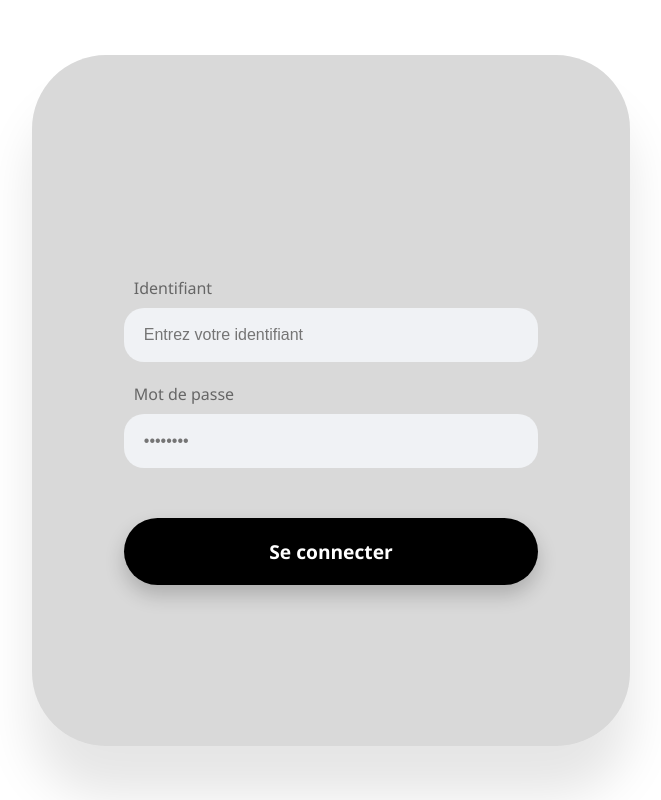
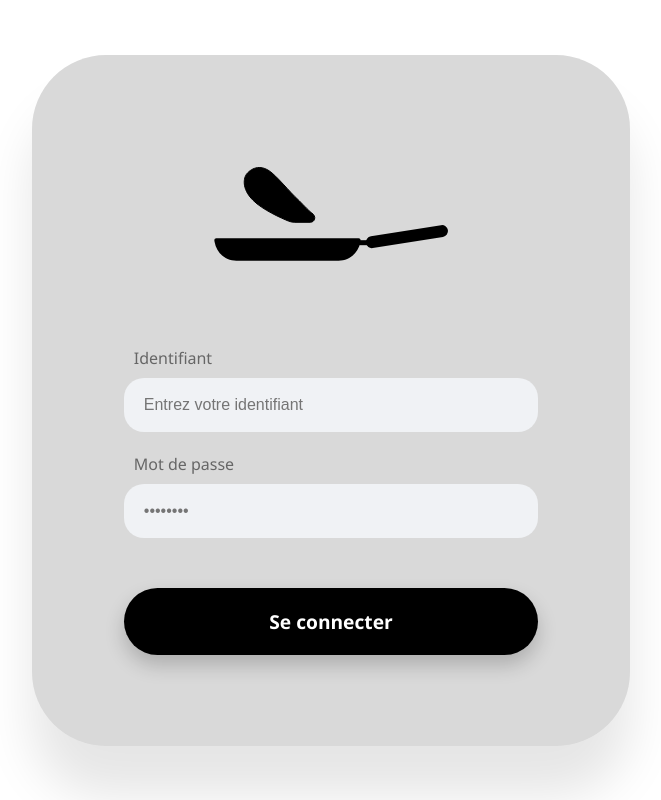
Before and after one commit to Miku-Miku-Beam/Gost-Kitchen, a React (Vite) app: page / in a window 1280 px wide. Shown: the whole page, without its empty margins (309-970 px from the left). Built offline with nearby package versions, Linux system fonts and the light colour scheme.

Commit message:
add: game.tsx

```diff
--- a/src/App.tsx
+++ b/src/App.tsx
@@ -88,7 +88,9 @@ const LoginForm: React.FC = () => {
       <div style={cardStyle}>
 
         {/* Logo ici */}
-        <h1 style={logoStyle}></h1>
+        <h1 style={logoStyle}>
+          <img src={monlogo} alt="Logo" style={logoStyle} />
+        </h1>
 
         {/* Champ Identifiant */}
         <div style={inputContainerStyle}>
@@ -119,6 +121,7 @@ const LoginForm: React.FC = () => {
           style={buttonStyle}
           onMouseOver={(e) => (e.currentTarget.style.transform = 'scale(1.02)')}
           onMouseOut={(e) => (e.currentTarget.style.transform = 'scale(1)')}
+
         >
           Se connecter
         </button>
```
Also changed, not shown: src/Game.css (added), src/Game.tsx (added).
